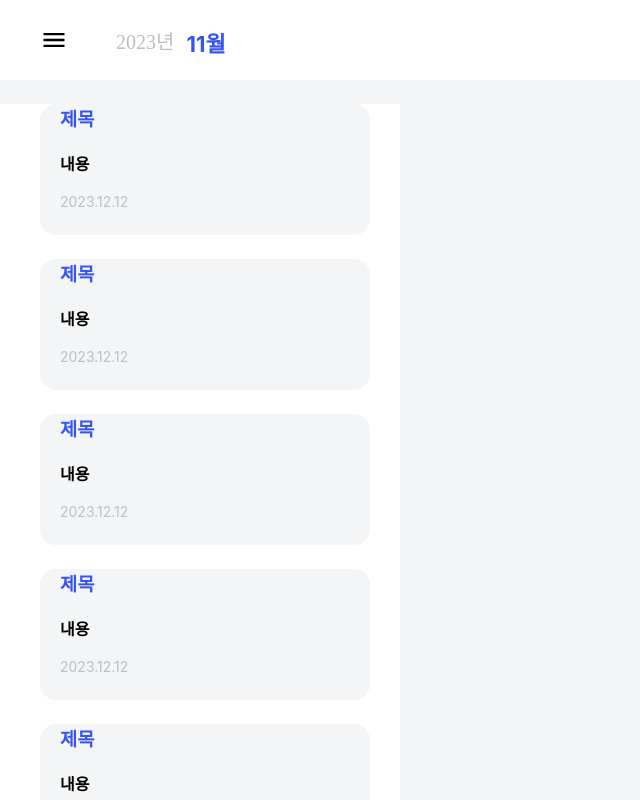
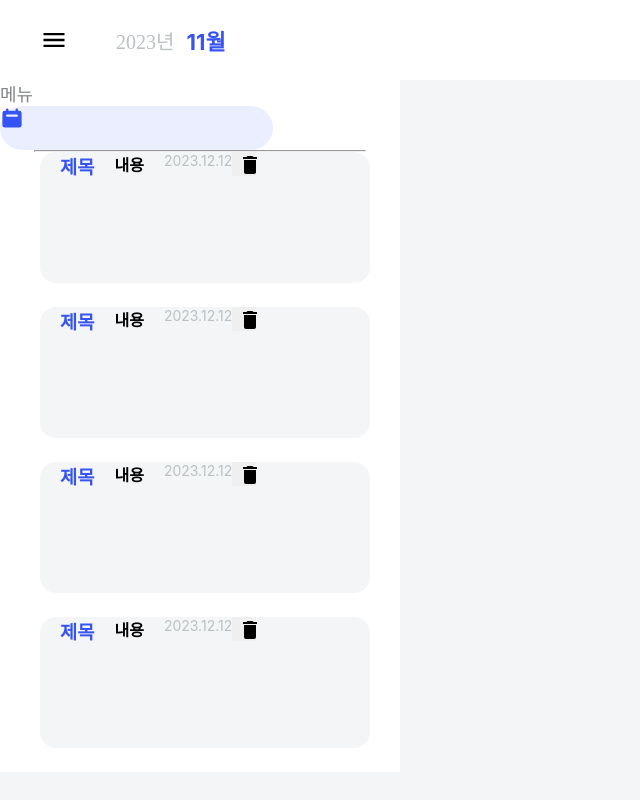
Before and after one commit to pck-llight/online_calender, a React (Create React App) app: page / in a window 1280 px wide. Shown: the top 800 px of the page, without its empty margins (0-640 px from the left). Built offline with nearby package versions, Linux system fonts and the light colour scheme.

Commit message:
사이드 메뉴바 제작중

```diff
--- a/src/App.js
+++ b/src/App.js
@@ -1,14 +1,10 @@
 import React, { useState, useEffect } from 'react';
 import styled from 'styled-components';
 import {IoMdMenu} from "react-icons/io";
-import Menu from "./components/Menu";
+import Memo from "./components/Memo";
+import Menu from "./Menu";
 
-//메뉴 칸
-const SideMenu = styled.div`
-  width: 400px;
-  height: 100%;
-  background-color: #fff;
-`
+
 
 //헤더 디자인
 const Header = styled.header`
@@ -16,10 +12,10 @@ const Header = styled.header`
   height: 80px;
   position: relative;
   top: 0;
-  background-color: white;
+  background-color: #FFF;
   display: flex;
   margin: 0;
-
+  align-items: center;
 `;
 
 //햄버거 메뉴 버튼 디자인
@@ -32,7 +28,6 @@ const NavTopMenuButton = styled.button`
   border: none;
   background: none;
   margin-left: 40px;
-  margin-top: 26px;
   background-color: #fff;
 `
 //년도 디자인
@@ -41,7 +36,6 @@ const Year = styled.div`
   font-family: suit-bold;
   margin: 0;
   padding: 0;
-  margin-top: 26px;
   margin-left: 48px;
   color: #BBC0C3;
 `
@@ -52,7 +46,6 @@ const Month = styled.b`
   margin: 0;
   padding: 0;
   color: #3654F4;
-  margin-top: 26px;
   margin-left: 12px;
 `
 
@@ -71,16 +64,8 @@ function App() {
         <NavTopMenuButton onClick={menu}><IoMdMenu size={28} /></NavTopMenuButton>
         <Year>2023년</Year><Month>11월</Month>
       </Header>
-      <SideMenu>
-        <Menu/>
-        <Menu/>
-        <Menu/>
-        <Menu/>
-        <Menu/>
-        <Menu/>
-        <Menu/>
-        <Menu/>
-      </SideMenu>
+      <Menu>
+      </Menu>
     </>
   );
 }
--- /dev/null
+++ b/src/Menu.js
@@ -0,0 +1,60 @@
+import Memo from "./components/Memo"
+import styled from "styled-components";
+import {HiCalendar} from "react-icons/hi";
+import React from "react";
+
+//사이드 메뉴
+const SideMenu = styled.div`
+  width: 400px;
+  height: 100%;
+  height: calc(100% - 80px);
+  background-color: #ffffff;
+`
+//Menu디자인
+const MenuTitle =styled.div`
+  margin: 0;
+  padding: 0;
+  font-size: 18px;
+  color: #828587;
+
+`
+//메뉴 달력 버튼
+const MenuCalenderButton =styled.div`
+  width: 273px;
+  height: 44px;
+  border-radius: 999px;
+  background-color: #EBEEFE;
+  color: 3654F4;
+  align-items: center;
+  horiz-align: right;
+`
+
+//hr 디자인
+const Hr = styled.hr`
+  width: 330px;
+  margin: 0;
+  padding: 0;
+  background-color: #D8DEE2;
+  margin-left: auto;
+  margin-right: auto;
+
+`
+function Menu(){
+
+  return(
+    <>
+      <SideMenu>
+        <MenuTitle>메뉴
+          <MenuCalenderButton><HiCalendar  size={24} color={"#3654F4"} /></MenuCalenderButton>
+        </MenuTitle>
+        <Hr/>
+        <Memo/>
+        <Memo/>
+        <Memo/>
+        <Memo/>
+      </SideMenu>
+    </>
+  )
+}
+
+export default Menu
--- a/src/components/Menu.js
+++ b/src/components/Memo.js
@@ -1,5 +1,6 @@
 import styled from "styled-components";
 import {MdDelete} from "react-icons/md";
+import React from "react";
 
 //메모 카드
 const MemoCard = styled.div`
@@ -7,18 +8,22 @@ const MemoCard = styled.div`
   height: 131px;
   border-radius: 16px;
   background-color: #F3F5F6;
-  //border: solid 1px blue;
   border: none;
   padding: 0;
   margin: 0;
   margin-left: 40px;
-  margin-top: 24px;
+  margin-bottom: 24px;
+  display: inline-flex;
+  //align-items: ;
 `
 //메모 삭제 버튼
 const MemoDelButton = styled.button`
-  width: 330px;
-  height: 131px;
-  margin-left: 20px;
+  width: 24px;
+  height: 24px;
+  background-color: none;
+  border: none;
+  align-content: center;
+  align-items: center;
 `
 //메모 제목
 const MemoTitle = styled.h3`
@@ -44,18 +49,19 @@ const Memoday = styled.p`
 `
 
 
-function Menu(){
+function Memo(){
 
   //메뉴 html
   return(
     <>
         <MemoCard>
-          <MemoTitle>제목</MemoTitle>
-          <MemoContent>내용</MemoContent>
-          <Memoday>2023.12.12</Memoday>
+          <MemoTitle>제목</MemoTitle><br/>
+          <MemoContent>내용</MemoContent><br/>
+          <Memoday>2023.12.12</Memoday><br/>
+          <MemoDelButton><MdDelete size={24}/></MemoDelButton>
         </MemoCard>
     </>
   )
 }
 
-export default Menu;
+export default Memo;
```
